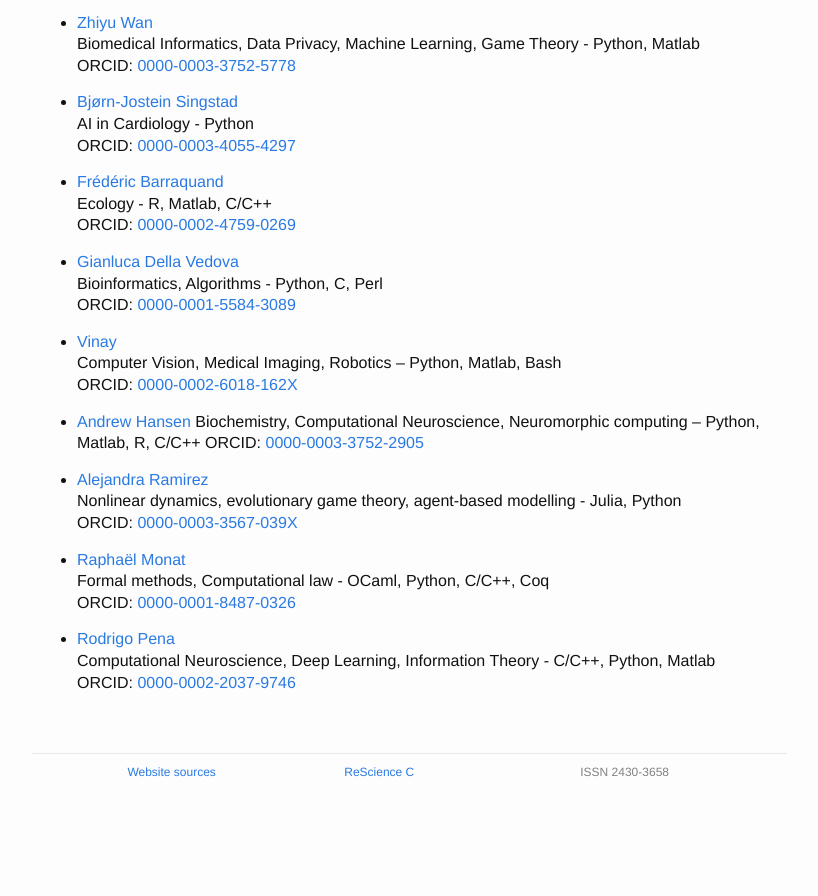
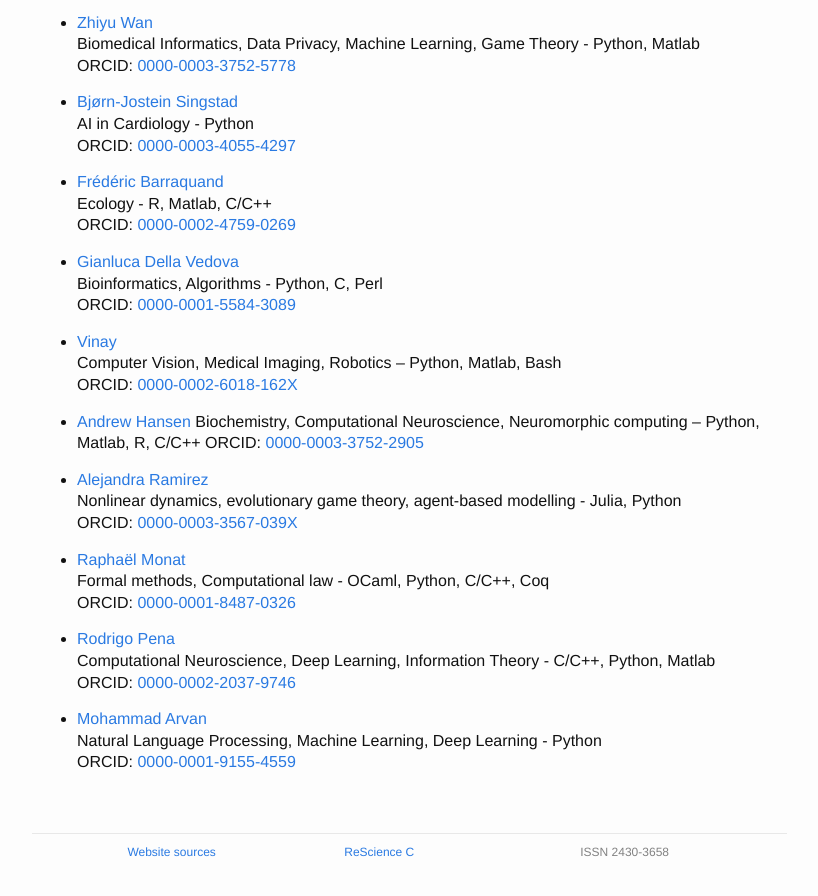
Before and after one commit to ReScience/rescience.github.io, a Jekyll site: the page built from 04-board.md, in a window 1280 px wide and 900 px high, scrolled down 14092 px. Shown: the top 896 px of the window, without its empty margins (223-1041 px from the left). Built offline with Jekyll 4.4.1, drawn with Linux system fonts in a browser that asks for light colours; our own code applies the rules of GitHub Pages for plain Markdown files; before the commit the page ends 14912 px from its top, so only the background shows below that.

Commit message:
Added Mohammad Arvan to the board (reviewers)

```diff
--- a/04-board.md
+++ b/04-board.md
@@ -758,3 +758,7 @@ ORCID: [0000-0002-8225-7517](https://orcid.org/0000-0002-8225-7517)
 * [Rodrigo Pena](https://github.com/pena-rodrigo)
   Computational Neuroscience, Deep Learning, Information Theory - C/C++, Python, Matlab
   ORCID: [0000-0002-2037-9746](https://orcid.org/0000-0002-2037-9746)
+
+* [Mohammad Arvan](https://github.com/mo-arvan)
+  Natural Language Processing, Machine Learning, Deep Learning - Python
+ORCID: [0000-0001-9155-4559](https://orcid.org/my-orcid?orcid=0000-0001-9155-4559)
```
